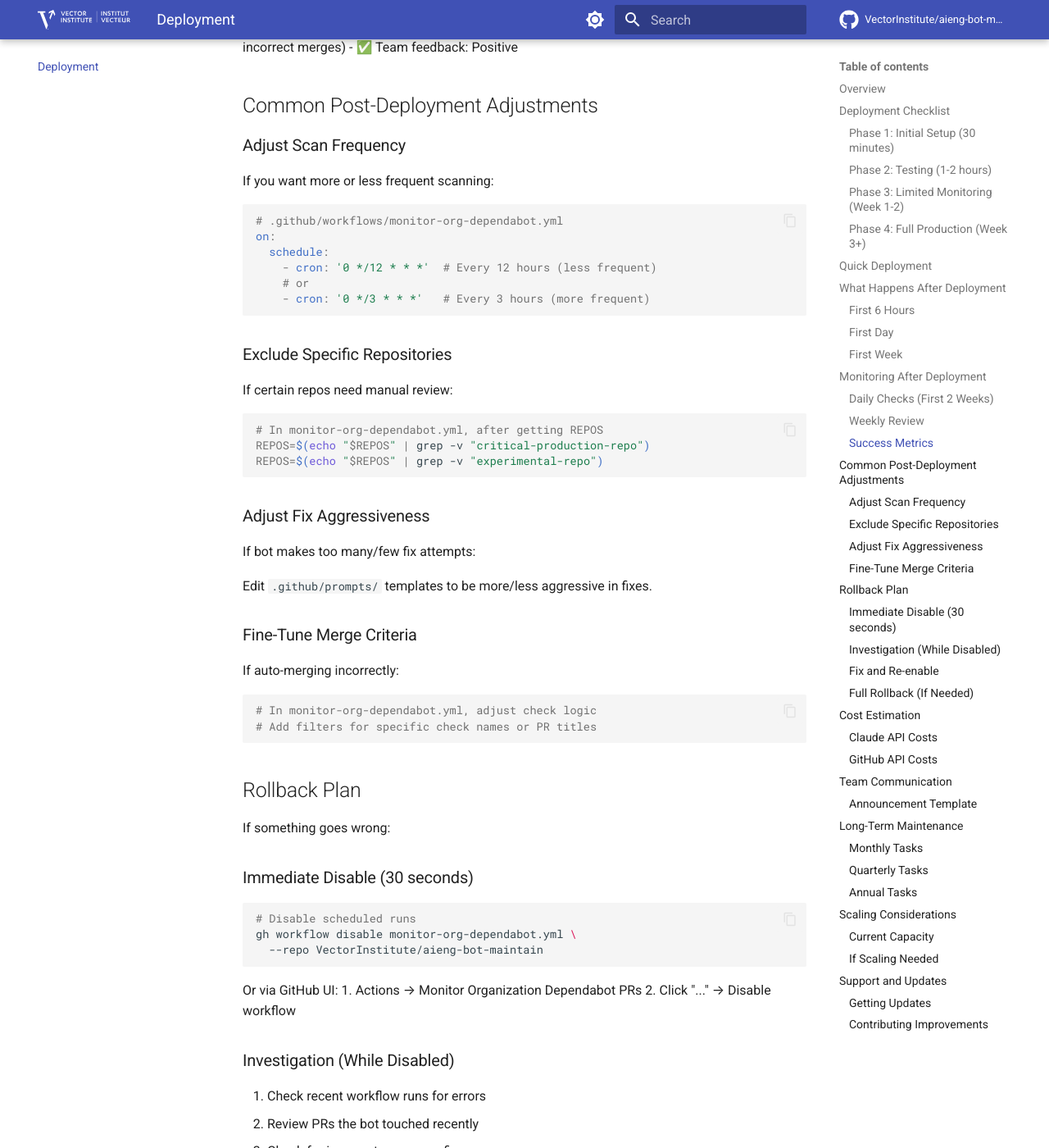
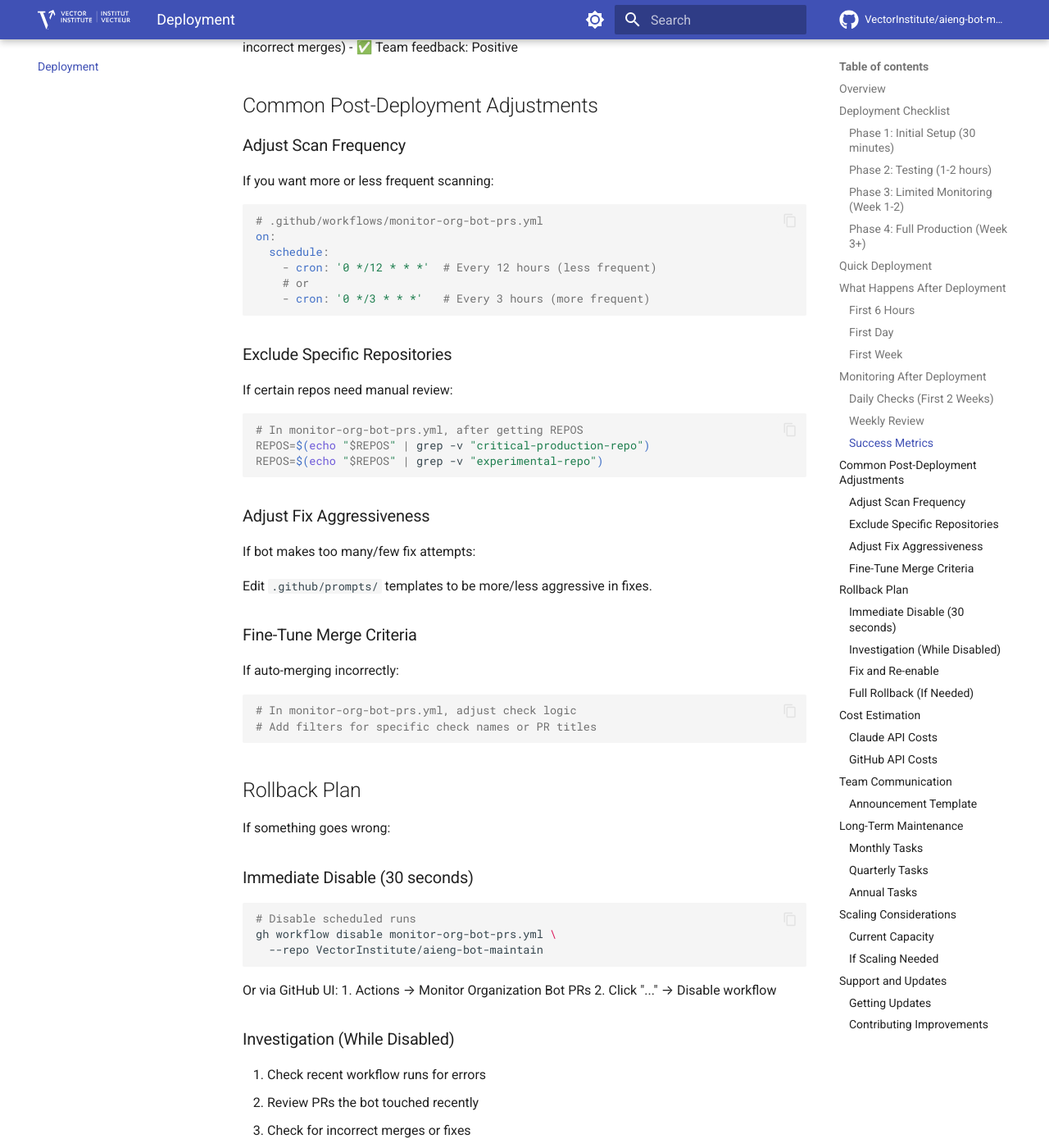
Before and after one commit to VectorInstitute/aieng-bot-maintain, an MkDocs documentation site: the page built from docs/deployment.md, in a window 1280 px wide and 1400 px high, scrolled down 3511 px. Shown: the whole window at 82% size. Built offline with MkDocs 1.6.1 and Material for MkDocs 9.7.7, drawn with Linux system fonts in a browser that asks for light colours; comment, search, counter and statistics services are not loaded; some of the changed text lies outside the part shown.

````diff
--- a/docs/deployment.md
+++ b/docs/deployment.md
@@ -20,7 +20,7 @@
 
 - [ ] **2.1**: Manual test run of monitor workflow
   ```bash
-  gh workflow run monitor-org-dependabot.yml \
+  gh workflow run monitor-org-bot-prs.yml \
     --repo VectorInstitute/aieng-bot-maintain
   ```
 - [ ] **2.2**: Test fix workflow on specific PR
@@ -65,7 +65,7 @@
 # Actions tab → Enable workflows
 
 # 3. Test
-gh workflow run monitor-org-dependabot.yml --repo VectorInstitute/aieng-bot-maintain
+gh workflow run monitor-org-bot-prs.yml --repo VectorInstitute/aieng-bot-maintain
 
 # 4. Monitor
 # Check Actions tab for runs every 6 hours
@@ -102,10 +102,10 @@
 Monitor these metrics:
 ```bash
 # Check recent runs
-gh run list --workflow=monitor-org-dependabot.yml --limit 10
+gh run list --workflow=monitor-org-bot-prs.yml --limit 10
 
 # Check for failures
-gh run list --workflow=monitor-org-dependabot.yml --status failure --limit 5
+gh run list --workflow=monitor-org-bot-prs.yml --status failure --limit 5
 
 # View specific run
 gh run view RUN_ID --log
@@ -143,7 +143,7 @@
 If you want more or less frequent scanning:
 
 ```yaml
-# .github/workflows/monitor-org-dependabot.yml
+# .github/workflows/monitor-org-bot-prs.yml
 on:
   schedule:
     - cron: '0 */12 * * *'  # Every 12 hours (less frequent)
@@ -156,7 +156,7 @@
 If certain repos need manual review:
 
 ```bash
-# In monitor-org-dependabot.yml, after getting REPOS
+# In monitor-org-bot-prs.yml, after getting REPOS
 REPOS=$(echo "$REPOS" | grep -v "critical-production-repo")
 REPOS=$(echo "$REPOS" | grep -v "experimental-repo")
 ```
@@ -172,7 +172,7 @@
 If auto-merging incorrectly:
 
 ```bash
-# In monitor-org-dependabot.yml, adjust check logic
+# In monitor-org-bot-prs.yml, adjust check logic
 # Add filters for specific check names or PR titles
 ```
 
@@ -184,12 +184,12 @@
 
 ```bash
 # Disable scheduled runs
-gh workflow disable monitor-org-dependabot.yml \
+gh workflow disable monitor-org-bot-prs.yml \
   --repo VectorInstitute/aieng-bot-maintain
 ```
 
 Or via GitHub UI:
-1. Actions → Monitor Organization Dependabot PRs
+1. Actions → Monitor Organization Bot PRs
 2. Click "..." → Disable workflow
 
 ### Investigation (While Disabled)
@@ -205,7 +205,7 @@
 2. Test manually first
 3. Re-enable workflow:
    ```bash
-   gh workflow enable monitor-org-dependabot.yml
+   gh workflow enable monitor-org-bot-prs.yml
    ```
 
 ### Full Rollback (If Needed)
````
Also changed, not shown: README.md (+10 -10 lines), docs/index.md (+7 -7 lines), docs/setup.md (+3 -3 lines), 2 other files.
